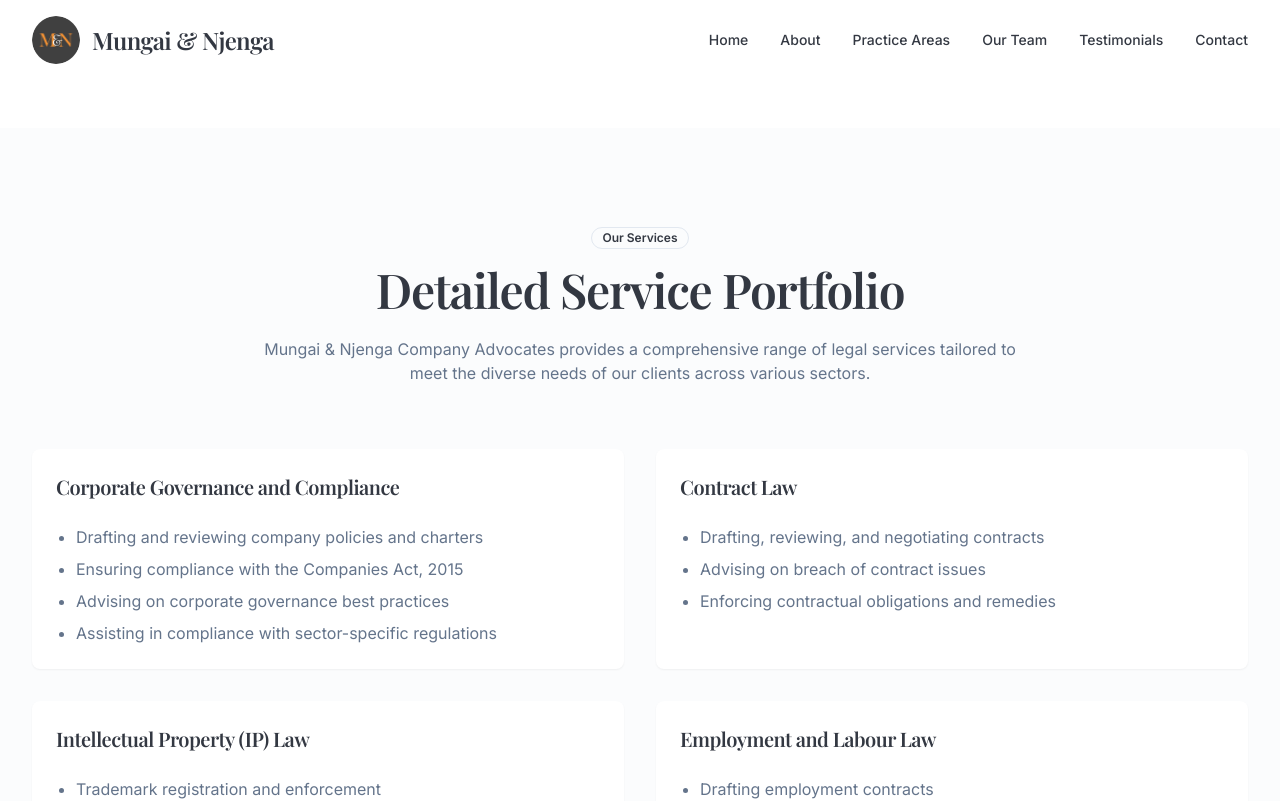
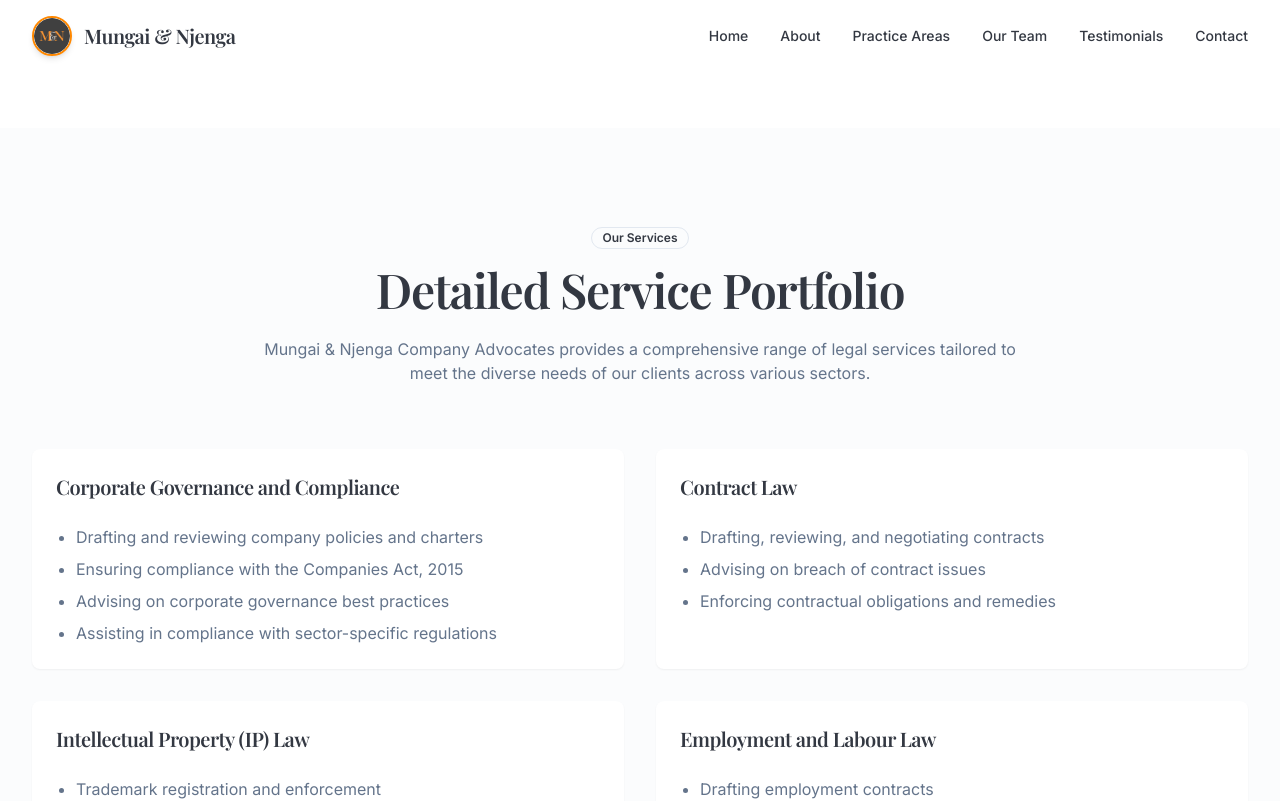
Before and after one commit to Ricwan-hub/mungai-njenga-web-hub, a React (Vite) app: page /services in a window 1280 px wide. Shown: the top 801 px of the page. Built offline with nearby package versions, Linux system fonts and the light colour scheme.

Commit message:
Tweak logo appearance/placement
The logo was obstructing the "Home" and "About" menu items.
This commit adjusts the logo's appearance and/or placement.

```diff
--- a/src/components/Footer.tsx
+++ b/src/components/Footer.tsx
@@ -9,7 +9,7 @@ const Footer = () => {
     <footer className="bg-primary text-white pt-16 pb-8">
       <div className="container-custom">
         <div className="flex justify-center mb-10">
-          <div className="w-20 h-20 rounded-full bg-white p-1">
+          <div className="w-16 h-16 rounded-full bg-white/10 p-1 border-2 border-secondary shadow-md">
             <img
               src="/lovable-uploads/43bd0766-8ffe-44de-8095-ccb246e710a0.png"
               alt="Mungai & Njenga"
--- a/src/components/Hero.tsx
+++ b/src/components/Hero.tsx
@@ -33,7 +33,7 @@ const Hero = () => {
           <div className="animate-fade-in-down">
             {/* Logo in hero section */}
             <div className="flex justify-center mb-8">
-              <div className="w-28 h-28 rounded-full bg-white p-2">
+              <div className="w-24 h-24 rounded-full bg-white/10 p-1 shadow-lg border-2 border-secondary">
                 <img
                   src="/lovable-uploads/43bd0766-8ffe-44de-8095-ccb246e710a0.png"
                   alt="Mungai & Njenga"
--- a/src/components/Navbar.tsx
+++ b/src/components/Navbar.tsx
@@ -50,20 +50,20 @@ const Navbar = () => {
           className="flex items-center z-50"
           onClick={closeMenu}
         >
-          <div className="w-12 h-12 rounded-full overflow-hidden mr-3">
+          <div className="w-10 h-10 rounded-full overflow-hidden mr-3 border-2 border-secondary shadow-md">
             <img
               src="/lovable-uploads/43bd0766-8ffe-44de-8095-ccb246e710a0.png"
               alt="Mungai & Njenga"
               className="w-full h-full object-cover"
             />
           </div>
-          <span className="font-serif text-2xl font-semibold tracking-tight">
+          <span className="font-serif text-xl font-semibold tracking-tight">
             Mungai & Njenga
           </span>
         </Link>
 
         {/* Desktop Navigation */}
-        <nav className="hidden lg:flex items-center space-x-8">
+        <nav className="hidden lg:flex items-center space-x-8 ml-auto">
           {navLinks.map((link) => (
             <Link
               key={link.name}
```
